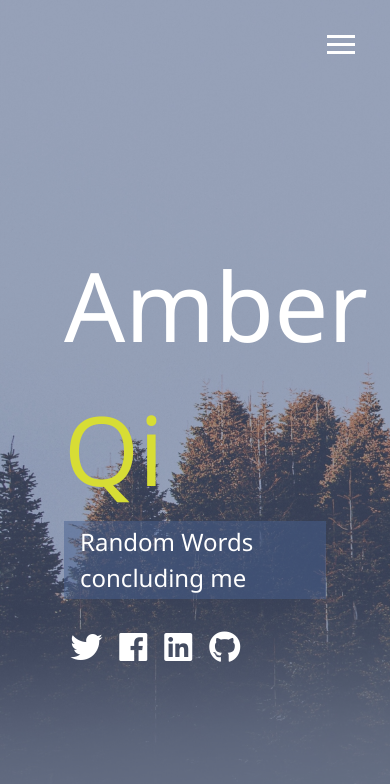
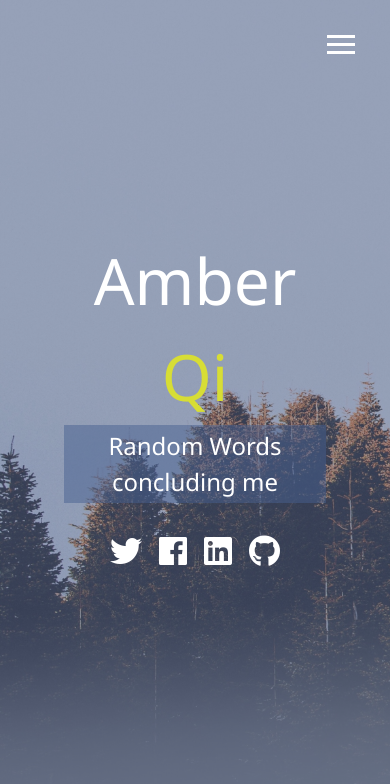
Before and after one commit to QKid1412/myportfolio, a website: page dist/index.html in a window 390 px wide. Drawn offline with nearby package versions, Linux system fonts and the light colour scheme.

```diff
--- a/scss/_config.scss
+++ b/scss/_config.scss
@@ -28,3 +28,28 @@
     }
   }
 }
+
+// Responsive design
+@mixin mediaSm {
+  @media screen and (max-width: 500px) {
+    @content;
+  }
+}
+
+@mixin mediaMd {
+  @media screen and (max-width: 768px) {
+    @content;
+  }
+}
+
+@mixin mediaLg {
+  @media screen and (min-width: 768px) and (max-width: 1170px) {
+    @content;
+  }
+}
+
+@mixin mediaXl {
+  @media screen and (min-width: 1171px) {
+    @content;
+  }
+}
--- /dev/null
+++ b/scss/_mobile.scss
@@ -0,0 +1,56 @@
+// WideScreen
+@include mediaXl {
+}
+
+// NormalScreen
+@include mediaLg {
+}
+
+// MediumScreen
+@include mediaMd {
+  main {
+    align-items: center;
+    text-align: center;
+
+    .lg-heading {
+      line-height: 1;
+      margin-bottom: 1rem;
+    }
+  }
+
+  ul.menu-nav,
+  div.menu-branding {
+    float: none;
+    width: 100%;
+    min-height: 0;
+
+    &.show {
+      transform: translate(0, 0, 0);
+    }
+  }
+
+  .menu-nav {
+    height: 75vh;
+    transform: translate3d(-100%, 0, 0);
+    font-size: 24px;
+  }
+
+  .menu-branding {
+    height: 25vh;
+    transform: translate3d(100%, 0, 0);
+
+    .avatar {
+      //background: url("../img/avatar-small.jpg");
+      width: 140px;
+      height: 140px;
+    }
+  }
+}
+
+// SmallScreen
+@include mediaSm {
+  main#home h1 {
+    margin-top: 10vh;
+    font-size: 4rem;
+  }
+}
--- a/scss/main.scss
+++ b/scss/main.scss
@@ -1,5 +1,6 @@
 @import "config";
 @import "menu";
+@import "mobile";
 
 * {
   box-sizing: border-box;
```
Also changed, not shown: dist/css/main.css, dist/img/avatar-small.jpg (added).
